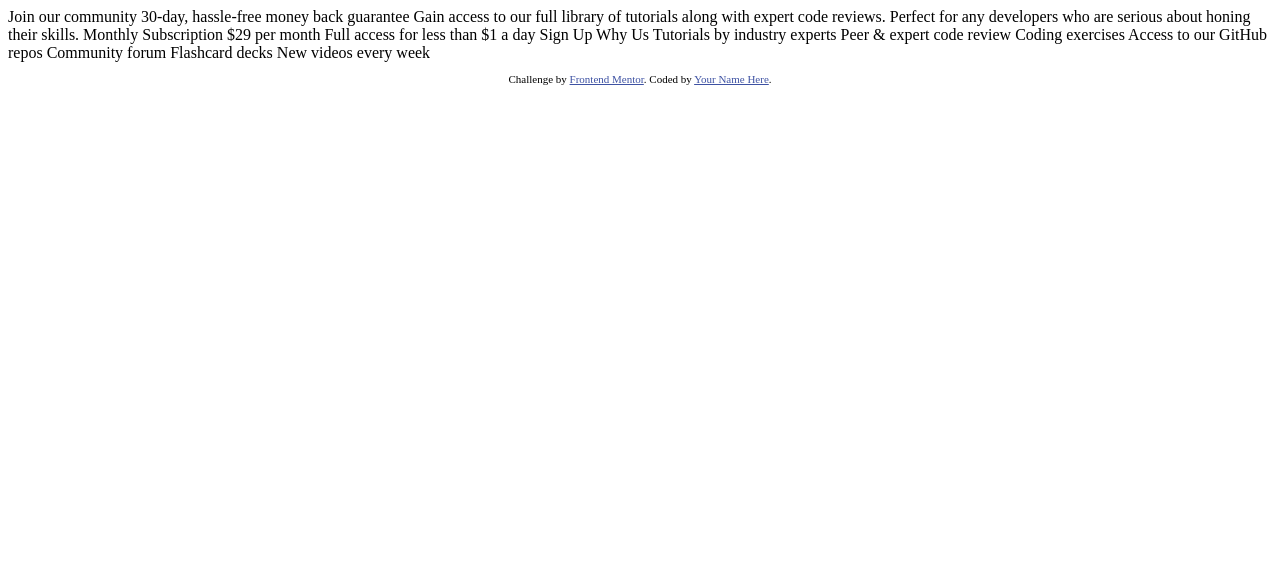
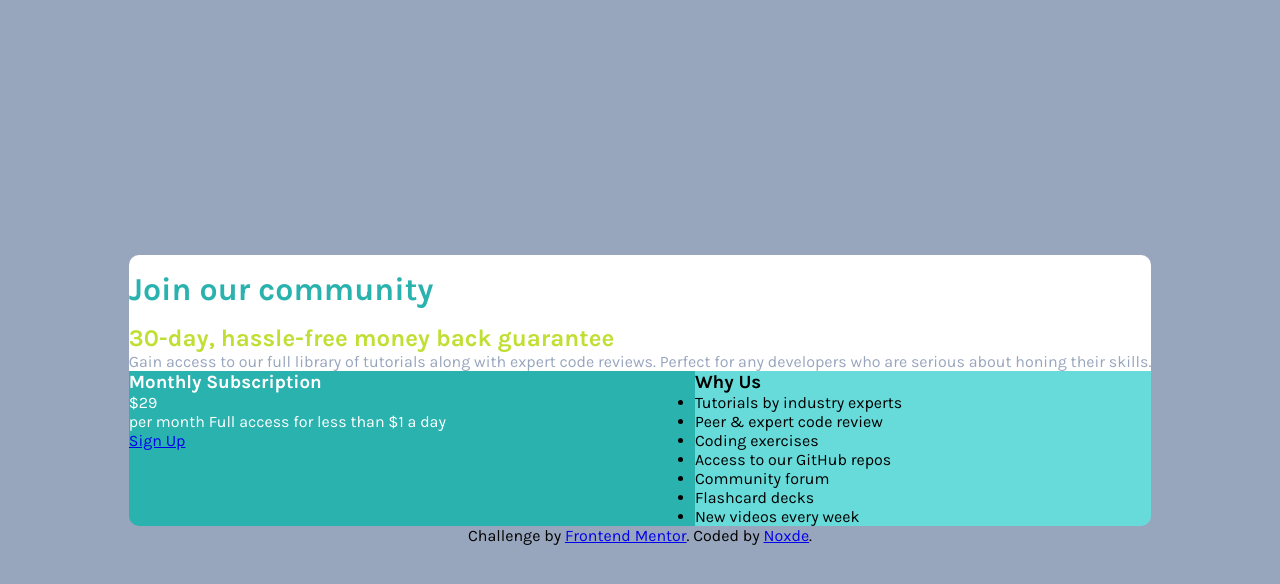
Before and after one commit to Noxde/frontendmentor-simple-grid-price, a plain HTML site: page index.html in a window 1280 px wide. Drawn offline with Linux system fonts and the light colour scheme.

Commit message:
grid template and a few colors

```diff
--- a/index.html
+++ b/index.html
@@ -1,49 +1,58 @@
 <!DOCTYPE html>
 <html lang="en">
   <head>
-  <meta charset="UTF-8">
-  <meta name="viewport" content="width=device-width, initial-scale=1.0"> <!-- displays site properly based on user's device -->
+    <meta charset="UTF-8" />
+    <meta name="viewport" content="width=device-width, initial-scale=1.0" />
+    <!-- displays site properly based on user's device -->
 
-  <link rel="icon" type="image/png" sizes="32x32" href="./images/favicon-32x32.png">
+    <link
+      rel="icon"
+      type="image/png"
+      sizes="32x32"
+      href="./images/favicon-32x32.png"
+    />
 
     <title>Frontend Mentor | Single Price Grid Component</title>
-
-  <!-- Feel free to remove these styles or customise in your own stylesheet 👍 -->
-  <style>
-    .attribution { font-size: 11px; text-align: center; }
-    .attribution a { color: hsl(228, 45%, 44%); }
-  </style>
+    <link rel="stylesheet" href="scss/styles.css" />
   </head>
   <body>
-  Join our community
+    <main>
+      <div class="join">
+        <h1 class="h1-title">Join our community</h1>
+        <h2 class="h2-title">30-day, hassle-free money back guarantee</h2>
 
-  30-day, hassle-free money back guarantee
-
-  Gain access to our full library of tutorials along with expert code reviews.
-  Perfect for any developers who are serious about honing their skills.
-
-  Monthly Subscription
-
-  &dollar;29 per month
-
-  Full access for less than &dollar;1 a day
-
-  Sign Up
-
-  Why Us
-
-  Tutorials by industry experts
-  Peer &amp; expert code review
-  Coding exercises
-  Access to our GitHub repos
-  Community forum
-  Flashcard decks
-  New videos every week
-
+        <p class="join-p">
+          Gain access to our full library of tutorials along with expert code
+          reviews. Perfect for any developers who are serious about honing their
+          skills.
+        </p>
+      </div>
+      <div class="subcription">
+        <h3 class="h3-title">Monthly Subscription</h3>
+        <span>&dollar;29</span>
+        <p>per month Full access for less than &dollar;1 a day</p>
+        <a href="#">Sign Up</a>
+      </div>
+      <div class="why-us">
+        <h3 class="h3-title">Why Us</h3>
+        <ul class="why-us__list">
+          <li class="why-us__list-item">Tutorials by industry experts</li>
+          <li class="why-us__list-item">Peer &amp; expert code review</li>
+          <li class="why-us__list-item">Coding exercises</li>
+          <li class="why-us__list-item">Access to our GitHub repos</li>
+          <li class="why-us__list-item">Community forum</li>
+          <li class="why-us__list-item">Flashcard decks</li>
+          <li class="why-us__list-item">New videos every week</li>
+        </ul>
+      </div>
+    </main>
     <footer>
       <p class="attribution">
-      Challenge by <a href="https://www.frontendmentor.io?ref=challenge" target="_blank">Frontend Mentor</a>.
-      Coded by <a href="#">Your Name Here</a>.
+        Challenge by
+        <a href="https://www.frontendmentor.io?ref=challenge" target="_blank"
+          >Frontend Mentor</a
+        >. Coded by
+        <a href="https://github.com/Noxde" target="_blank">Noxde</a>.
       </p>
     </footer>
   </body>
--- /dev/null
+++ b/scss/styles.scss
@@ -0,0 +1,61 @@
+@import url("https://fonts.googleapis.com/css2?family=Karla:wght@400;700&display=swap");
+
+:root {
+  /** primary **/
+  --clr-primary-cyan: hsl(179, 62%, 43%);
+  --clr-primary-bright-yellow: hsl(71, 73%, 54%);
+  /** neutral **/
+  --clr-neutral-light-gray: hsl(204, 43%, 93%);
+  --clr-neutral-grayish-blue: hsl(218, 22%, 67%);
+}
+
+* {
+  padding: 0;
+  margin: 0;
+  box-sizing: border-box;
+}
+
+body {
+  font-family: "Karla", sans-serif;
+  background-color: var(--clr-neutral-grayish-blue);
+  display: flex;
+  flex-direction: column;
+  justify-content: center;
+  align-items: center;
+  height: 100vh;
+}
+
+main {
+  display: grid;
+  grid-template-areas:
+    "a a"
+    "b c";
+  border-radius: 10px;
+  overflow: hidden;
+}
+
+.join {
+  grid-area: a;
+  background-color: white;
+  .h1-title {
+    color: var(--clr-primary-cyan);
+    margin: 1rem 0;
+  }
+  .h2-title {
+    color: var(--clr-primary-bright-yellow);
+  }
+  .join-p {
+    color: var(--clr-neutral-grayish-blue);
+  }
+}
+
+.subcription {
+  grid-area: b;
+  background-color: var(--clr-primary-cyan);
+  color: white;
+}
+
+.why-us {
+  grid-area: c;
+  background-color: lighten($color: hsl(179, 62%, 43%), $amount: 20);
+}
```
Also changed, not shown: scss/styles.css (added), 1 other file. Lines whose indentation alone changed are shown as unchanged.
